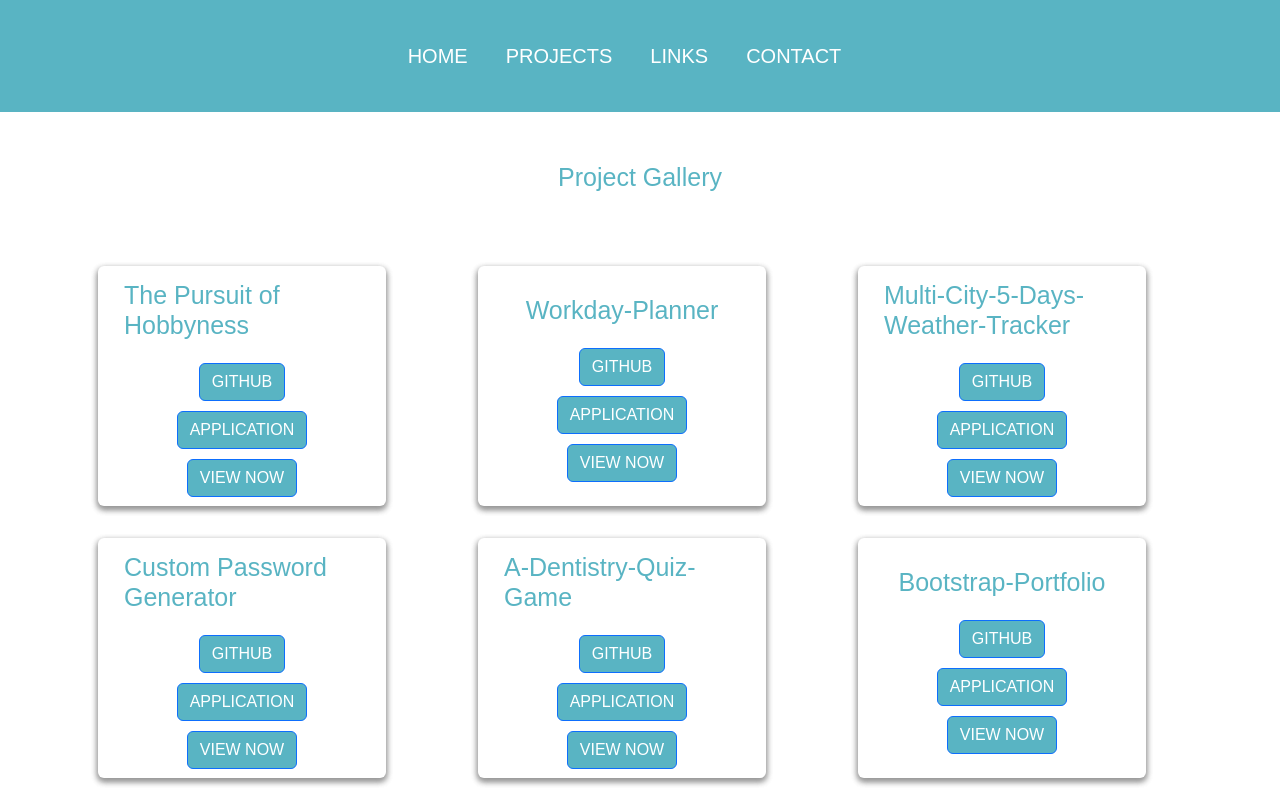
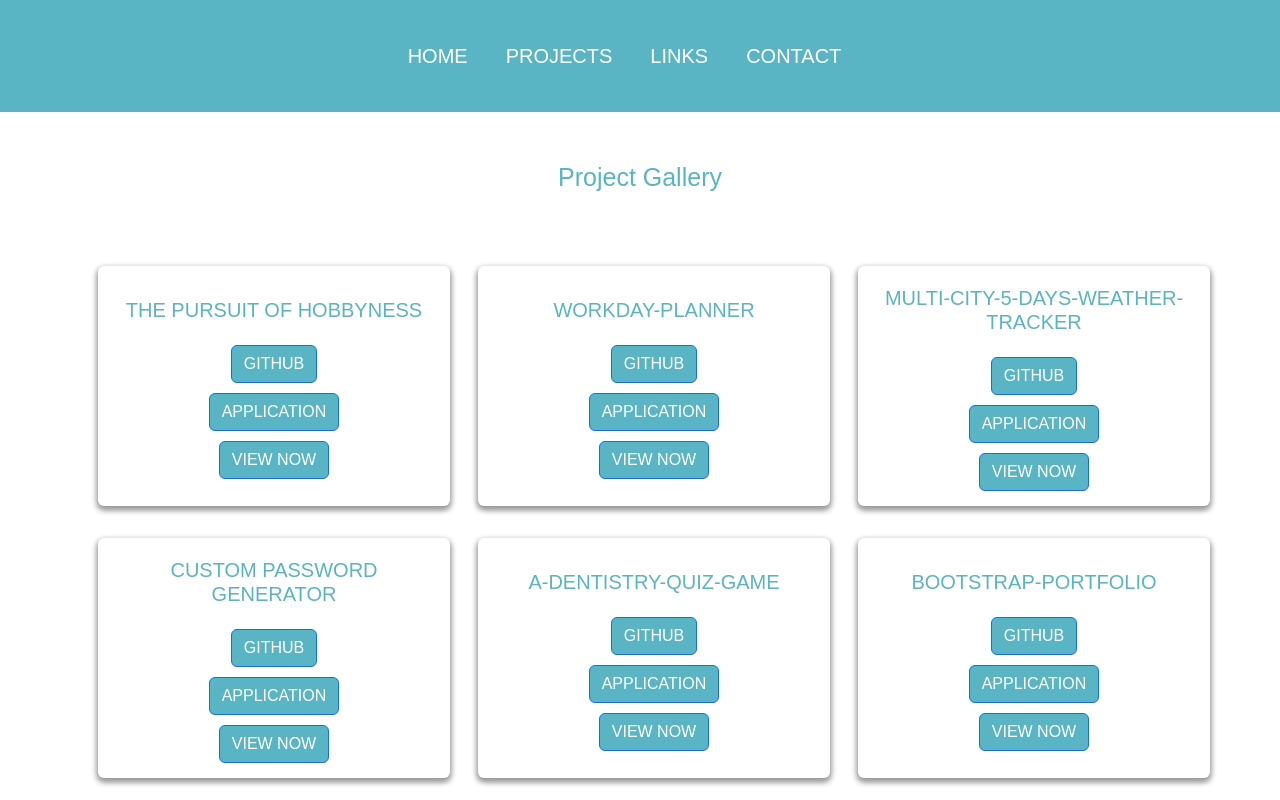
Before and after one commit to chrisma89/Chrisma-Caroline-Stephen, a React (Vite) app in the folder React/: page /projects in a window 1280 px wide. Built offline with nearby package versions, Linux system fonts and the light colour scheme.

Commit message:
project cards styled

```diff
--- a/React/src/components/Projects/index.jsx
+++ b/React/src/components/Projects/index.jsx
@@ -6,10 +6,10 @@ import "./style.css"
 
 function Projects ({id,image,name, github,deployed, displayProject}) {
   return (
-    <Card className ="d-flex justify-content-center col"style={{ width: '18rem', height : '15rem' }}>
+    <Card className ="d-flex justify-content-center col"style={{ width: '22rem', height : '15rem' }}>
       {/* <Card.Img variant="top" src={image} className='img-container'/> */}
       <Card.Body className="content d-flex flex-column justify-content-center align-items-center">
-        <Card.Title style={{fontSize: "25px", padding: "10px", color : "#59B4C3"}}>{name}</Card.Title>
+        <Card.Title style={{fontSize: "20px", padding: "10px", color : "#59B4C3", textAlign : "center"}}>{name}</Card.Title>
         {/* <Card.Text> */}
          {/* Project Description */}
         {/* </Card.Text> */}
--- a/React/src/projects.json
+++ b/React/src/projects.json
@@ -1,42 +1,42 @@
 [
  {
     "id" :"1",
-    "name" : "The Pursuit of Hobbyness",
+    "name" : "THE PURSUIT OF HOBBYNESS",
     "github" : "https://github.com/chrisma89/The-Pursuit-of-Hobbyness",
     "deployed" : "https://chrisma89.github.io/The-Pursuit-of-Hobbyness/",
     "image" : "src/images/Homepage.png"
 },
 {
   "id" :"2",
-  "name" : "Workday-Planner",
+  "name" : "WORKDAY-PLANNER",
   "github" : "https://github.com/chrisma89/Workday-Planner",
   "deployed" : "https://chrisma89.github.io/Workday-Planner/",
   "image" : "src/images/webpage screenshot.png"
 },
 {
   "id" :"3",
-  "name" : "Multi-City-5-Days-Weather-Tracker",
+  "name" : "MULTI-CITY-5-DAYS-WEATHER-TRACKER",
   "github" : "https://github.com/chrisma89/Multi-City-5-Days-Weather-Tracker",
   "deployed" : "https://chrisma89.github.io/Multi-City-5-Days-Weather-Tracker/",
   "image" : "src/images/webpage-screenshot.png"
 },
 {
   "id" :"4",
-  "name" : "Custom Password Generator",
+  "name" : "CUSTOM PASSWORD GENERATOR",
   "github" : "https://github.com/chrisma89/Custom-Password-Generator",
   "deployed" : "https://chrisma89.github.io/Custom-Password-Generator/",
   "image" : "src/images/webpagescreenshot.png"
 },
 {
   "id" :"5",
-  "name" : "A-Dentistry-Quiz-Game",
+  "name" : "A-DENTISTRY-QUIZ-GAME",
   "github" : "https://github.com/chrisma89/A-Dentistry-Quiz-Game",
   "deployed" : "https://chrisma89.github.io/A-Dentistry-Quiz-Game/",
   "image" : "src/images/Webpage screenshot copy.png"
 },
 {
   "id" :"6",
-  "name" : "Bootstrap-Portfolio",
+  "name" : "BOOTSTRAP-PORTFOLIO",
   "github" : "https://github.com/chrisma89/Bootstrap-Portfolio",
   "deployed" : "https://chrisma89.github.io/Bootstrap-Portfolio/",
   "image" : "src/images/bootstrapwebpage.png"
```
